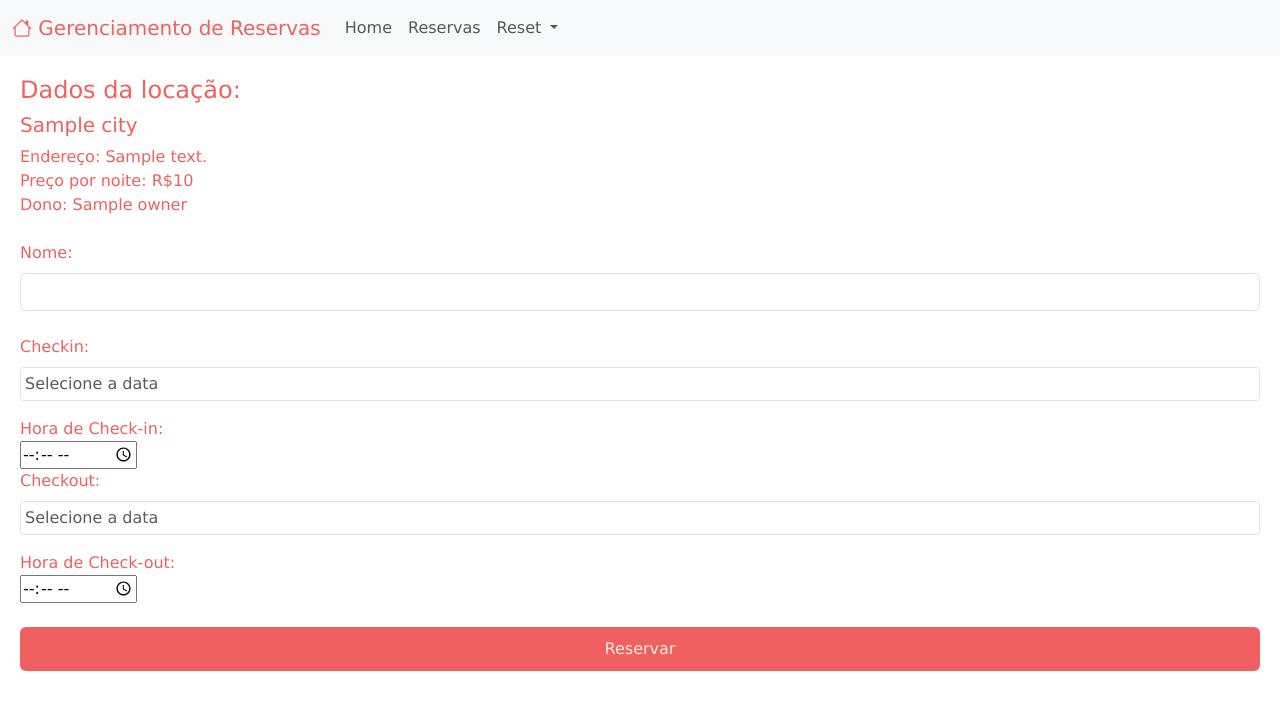
After one commit to FerNagata/Projeto-C216, a Flask app: page /book-accommodation/1 in a window 1280 px wide. The commit adds this page. Shown: the top 710 px of the page. Run offline with Flask 3, Linux system fonts and the light colour scheme; a database or web service that is not in the repository returns one stand-in record (values such as "Sample title"); data that the repository does not hold is empty.

Commit message:
refactor: update display and refactor comments

```diff
--- a/frontend/app.py
+++ b/frontend/app.py
@@ -1,15 +1,248 @@
 from flask import Flask, render_template, request, redirect, url_for, jsonify
 import requests
+from datetime import datetime
 
 app = Flask(__name__)
 
 API_BASE_URL = "http://backend:8000"
 
-# Rota para a página inicial
+def get_categories():
+    categories_response = requests.get(f'{API_BASE_URL}/api/v1/accommodations/categories/all')
+
+    try:
+        categories = categories_response.json()
+    except:
+        categories = []
+    return categories
+
+# Function to get accommodations by category
+def get_accommodations_by_category(category):
+    response = requests.get(f'{API_BASE_URL}/api/v1/accommodations/category/{category}')
+    if response.status_code == 200:
+        return response.json()
+    else:
+        return []
+
+# Route to home page
 @app.route('/')
 def home():
     page = 'home'
-    return render_template('index.html', page=page)
+
+    category = request.args.get('category', default=None)
+
+    try:
+        if category:
+            accommodations = get_accommodations_by_category(category)
+        else:
+            response = requests.get(f'{API_BASE_URL}/api/v1/accommodations')
+            accommodations = response.json()
+    except:
+        accommodations = []
+
+    categories = get_categories()
+
+    return render_template('home.html', page=page, accommodations=accommodations, categories=categories)
+
+# Route to display the insert data entry form
+@app.route('/add-new-place', methods=['GET'])
+def add_new_place_page():
+    page = 'add'
+    categories = get_categories()
+    return render_template('add-page.html', page=page, categories=categories)
+
+# Route to send the registration form data to the API
+@app.route('/insert', methods=['POST'])
+def add_new_place():
+    category = request.form['category']
+    city = request.form['city']
+    address = request.form['address']
+    price_per_night = request.form['price_per_night']
+    owner = request.form['owner']
+
+    payload = {
+        'category': category,
+        'city': city,
+        'address': address,
+        'price_per_night': price_per_night,
+        'owner': owner,
+    }
+
+    response = requests.post(f'{API_BASE_URL}/api/v1/accommodations', json=payload)
+
+    if response.status_code == 201:
+        return redirect(url_for('home'))
+    else:
+        return "Erro ao adicionar nova locação.", 500
+
+# Route to display the accommodation edit form
+@app.route('/update/<int:accommodation_id>', methods=['GET'])
+def update_accommodation_form(accommodation_id):
+    response = requests.get(f"{API_BASE_URL}/api/v1/accommodations/{accommodation_id}")
+
+    if response.status_code == 200:
+        return render_template('edit-page.html', accommodation=response.json())
+
+    return "Acomodação não encontrada", 404
+
+# Route to send the accommodation edit form data to the API
+@app.route('/update/<int:accommodation_id>', methods=['POST'])
+def update_accommodation(accommodation_id):
+    category = request.form['category']
+    city = request.form['city']
+    address = request.form['address']
+    price_per_night = request.form['price_per_night']
+    owner = request.form['owner']
+
+    payload = {
+        'category': category,
+        'city': city,
+        'address': address,
+        'price_per_night': price_per_night,
+        'owner': owner
+    }
+
+    response = requests.patch(f"{API_BASE_URL}/api/v1/accommodations/{accommodation_id}", json=payload)
+
+    if response.status_code == 200:
+        return redirect(url_for('home'))
+    else:
+        return "Erro ao atualizar a locação", 500
+
+# Route to delete accommodation
+@app.route('/delete/<int:accommodation_id>', methods=['POST'])
+def delete_accommodation(accommodation_id):
+    response = requests.delete(f"{API_BASE_URL}/api/v1/accommodations/{accommodation_id}")
+
+    if response.status_code == 200:
+        return redirect(url_for('home'))
+    else:
+        return "Erro ao excluir acomodação", 500
+
+#Route to reset the accommodation database
+@app.route('/accommodation/reset-database', methods=['GET'])
+def reset_database_accommodation():
+    response = requests.delete(f"{API_BASE_URL}/api/v1/accommodations")
+
+    if response.status_code == 200:
+        return redirect(url_for('home'))
+    else:
+        return "Erro ao resetar o database", 500
+
+# ----------------- Booking -----------------
+
+#Route to diplay bookings
+@app.route('/booking')
+def booking_page():
+    page = 'booking'
+    response = requests.get(f'{API_BASE_URL}/api/v1/bookings')
+
+    try:
+        bookings = response.json()
+    except:
+        bookings = []
+
+    return render_template('booking-page.html', page=page, bookings=bookings)
+
+# Route to display the reservation data entry form
+@app.route('/book-accommodation/<int:accommodation_id>', methods=['GET'])
+def book_accommodation(accommodation_id):
+    response = requests.get(f"{API_BASE_URL}/api/v1/accommodations/{accommodation_id}")
+
+    if response.status_code == 200:
+        return render_template('book-accommodation.html', accommodation=response.json())
+
+    return "Acomodação não encontrada", 404
+
+# Route to send the booking form data to the API
+@app.route('/booking/insert', methods=['POST'])
+def insert_booking():
+    accommodation_id = request.form['accommodation_id']
+    city = request.form['city']
+    name = request.form['name']
+    checkin = request.form['checkin']
+    checkout = request.form['checkout']
+    checkin_time = request.form['checkin_time']  # Recebe apenas a hora (HH:MM)
+    checkout_time = request.form['checkout_time']  # Recebe apenas a hora (HH:MM)
+
+    checkin = datetime.fromisoformat(f"{checkin}T{checkin_time}")
+    checkout = datetime.fromisoformat(f"{checkout}T{checkout_time}")
+
+    payload = {
+        'accommodation_id': accommodation_id,
+        'city': city,
+        'name': name,
+        'checkin': checkin.isoformat(),
+        'checkout': checkout.isoformat()
+    }
+
+    response = requests.post(f"{API_BASE_URL}/api/v1/bookings", json=payload)
+
+    if response.status_code == 201:
+        return redirect(url_for('booking_page'))  # Redireciona para a página principal
+    elif response.status_code == 400:
+        response = requests.get(f"{API_BASE_URL}/api/v1/accommodations/{accommodation_id}")
+        # Caso o código de resposta seja 400, retorna uma mensagem com o erro
+        error_message = response.json().get('error', 'A data escolhida não está disponível. Por favor inserir nova data.')
+        return render_template('book-accommodation.html', error_message=error_message, accommodation=response.json())
+    else:
+        return "Erro ao realizar reserva", 500
+
+# Route to display the booking edit form
+@app.route('/booking/update/<int:booking_id>', methods=['GET'])
+def update_booking_form(booking_id):
+    response = requests.get(f"{API_BASE_URL}/api/v1/bookings/{booking_id}")
+
+    if response.status_code == 200:
+        return render_template('edit-booking-page.html', booking=response.json())
+    return "Reserva não encontrada", 404
+
+# Route to send the booking edit form data to the API
+@app.route('/booking/update/<int:booking_id>', methods=['POST'])
+def update_booking(booking_id):
+    name = request.form['name']
+    checkin = request.form['checkin']
+    checkout = request.form['checkout']
+    checkin_time = request.form['checkin_time']  # Receives only the time (HH:MM)
+    checkout_time = request.form['checkout_time']  # Receives only the time (HH:MM)
+
+    # Merge date and time
+    checkin = datetime.fromisoformat(f"{checkin}T{checkin_time}")
+    checkout = datetime.fromisoformat(f"{checkout}T{checkout_time}")
+
+    payload = {
+        'name': name,
+        'checkin': checkin.isoformat(),
+        'checkout': checkout.isoformat()
+    }
+
+    response = requests.patch(f"{API_BASE_URL}/api/v1/bookings/{booking_id}", json=payload)
+
+    if response.status_code == 200:
+        return redirect(url_for('booking_page'))
+    else:
+        return "Erro ao atualizar a locação", 500
+
+
+# Route to delete booking
+@app.route('/booking/delete/<int:booking_id>', methods=['POST'])
+def delete_booking(booking_id):
+    response = requests.delete(f"{API_BASE_URL}/api/v1/bookings/{booking_id}")
+
+    if response.status_code == 200:
+        return redirect(url_for('booking_page'))
+    else:
+        return "Erro ao excluir reserva", 500
+
+#Route to reset the booking database
+@app.route('/booking/reset-database', methods=['GET'])
+def reset_database_booking():
+    response = requests.delete(f"{API_BASE_URL}/api/v1/bookings")
+
+    if response.status_code == 200:
+        return redirect(url_for('booking_page'))
+    else:
+        return "Erro ao resetar o banco de dados", 500
+
 
 if __name__ == '__main__':
     app.run(debug=True, port=3000, host='0.0.0.0')
--- a/frontend/static/styles.css
+++ b/frontend/static/styles.css
@@ -1,20 +1,16 @@
 body {
     font-family:'Lucida Sans', 'Lucida Sans Regular', 'Lucida Grande' !important;
     background-color: #F7EEE1;
-    /* color: #333 !important; */
     color: #F06060 !important;
     margin: 0;
     padding: 0;
 }
 
 .navbar-custom {
-    /* background-color: #2C4251; */
     color: #F06060 !important;
 }
 
 .container-card{
-    /* display: flex;          */
-    /* gap: 20px;              */
     padding-bottom: 20px;
     padding-top: 20px;
     padding-right: 5px !important;
@@ -27,7 +23,13 @@ body {
 }
 
 .title-page{
-    padding: 20px 0px 0px 20px; /*top - right - bottom - left*/
+    padding: 20px 20px 0px 20px; /*top - right - bottom - left*/
+}
+
+.filter-container{
+    display: flex;
+    padding: 0px 20px 0px 30px;
+    align-items: center !important;
 }
 
 .add-place-container{
@@ -38,44 +40,39 @@ body {
     background-color: #F06060 !important;
     border-color: none;
     color: #F7EEE1 !important;
-    /* margin-right: 5px; */
     padding: 4px !important;
 }
 
 .floating-button {
-    /* background-color: #F06060 !important; */
     position: fixed;
     bottom: 20px;
     right: 40px;
     width: 40px;
     height: 40px;
-    border-radius: 100%; /* Torna o botão circular */
+    border-radius: 100%;
     display: flex;
     justify-content: center;
     align-items: center;
-    box-shadow: 0 5px 8px rgba(0, 0, 0, 0.2); /* Adiciona uma sombra */
-    border: none; /* Remove a borda padrão */
-    text-decoration: none; /* Remove o sublinhado */
+    box-shadow: 0 5px 8px rgba(0, 0, 0, 0.2);
+    border: none;
+    text-decoration: none;
 }
 
 .floating-button i {
     color: #F06060 !important;
     padding: 0px;
     margin: 0px;
-    font-size: 32px; /* Tamanho do ícone */
+    font-size: 32px;
 }
 
 .table-show-booking{
     flex: 1;
     margin: 2% 5%;
     padding: 10px;
-    /* background-color: #F7EEE1; */
-    /* color: #F7EEE1; */
-    /* border-radius: 8px;     */
-    /* box-shadow: 0 4px 8px rgba(0, 0, 0, 0.2); */
-    /* text-align: center; */
 }
-/*
-.modal-header-display{
-    flex: 1;
-} */
+
+.icon-buttom{
+    background: none;
+    border: none;
+    color: #F06060;
+}
--- /dev/null
+++ b/frontend/templates/book-accommodation.html
@@ -0,0 +1,81 @@
+<!DOCTYPE html>
+<html lang="pt-BR">
+<head>
+    <meta charset="UTF-8">
+    <meta name="viewport" content="width=device-width, initial-scale=1.0">
+    <title>Home</title>
+    <link rel="stylesheet" href="{{ url_for('static', filename='styles.css') }}">
+    <link href="https://cdn.jsdelivr.net/npm/bootstrap@5.3.3/dist/css/bootstrap.min.css" rel="stylesheet" integrity="sha384-QWTKZyjpPEjISv5WaRU9OFeRpok6YctnYmDr5pNlyT2bRjXh0JMhjY6hW+ALEwIH" crossorigin="anonymous">
+    <link href="https://cdnjs.cloudflare.com/ajax/libs/bootstrap-datepicker/1.9.0/css/bootstrap-datepicker.min.css" rel="stylesheet">
+</head>
+<body>
+    {% include 'navbar.html' %}
+    <h4 class="title-page">Dados da locação:</h4>
+    <div class="add-place-container">
+        <h5>{{accommodation.city}}</h5>
+        <div>Endereço: {{accommodation.address}}</div>
+        <div>Preço por noite: R${{accommodation.price_per_night}}</div>
+        <div>Dono: {{accommodation.owner}}</div><br>
+
+        {% if error_message %}
+            <div class="alert alert-danger" role="alert">
+                {{ error_message }}
+            </div>
+        {% endif %}
+
+        <form action="/booking/insert" method="POST">
+            <input type="text" id="accommodation_id" name="accommodation_id" class="form-control" value="{{accommodation.id}}" style="display: none;">
+            <input type="text" id="city" name="city" class="form-control" value="{{accommodation.city}}" style="display: none;">
+            <label for="name" class="form-label">Nome:</label><br>
+            <input type="text" id="name" name="name" class="form-control" value="" required><br>
+            <div class="mb-3">
+                <label for="modalCheckinInput" class="form-label">Checkin:</label>
+                <input type="text" id="modalCheckinInput" name="checkin" class="form-control datepicker" placeholder="Selecione a data" required>
+            </div>
+            <label for="modalCheckinTimeInput">Hora de Check-in:</label><br>
+            <input type="time" id="modalCheckinTimeInput" name="checkin_time" required><br>
+            <div class="mb-3">
+                <label for="modalCheckoutInput" class="form-label">Checkout:</label>
+                <input type="text" id="modalCheckoutInput" name="checkout" class="form-control datepicker" placeholder="Selecione a data" required>
+            </div>
+
+            <label for="modalCheckoutTimeInput">Hora de Check-out:</label><br>
+            <input type="time" id="modalCheckoutTimeInput" name="checkout_time" required><br><br>
+
+            <div class="btn d-flex justify-content-center">
+                <input type="submit" value="Reservar" class="btn w-100">
+            </div>
+        </form>
+    </div>
+
+    <!-- jQuery (requisito do Datepicker) -->
+    <script src="https://code.jquery.com/jquery-3.6.4.min.js"></script>
+
+    <!-- Bootstrap JS -->
+    <script src="https://cdn.jsdelivr.net/npm/bootstrap@5.3.3/dist/js/bootstrap.bundle.min.js" integrity="sha384-YvpcrYf0tY3lHB60NNkmXc5s9fDVZLESaAA55NDzOxhy9GkcIdslK1eN7N6jIeHz" crossorigin="anonymous"></script>
+
+    <!-- Bootstrap Datepicker JS -->
+    <script src="https://cdnjs.cloudflare.com/ajax/libs/bootstrap-datepicker/1.9.0/js/bootstrap-datepicker.min.js"></script>
+
+    <script>
+        $(document).ready(function () {
+
+            $('.datepicker').datepicker({
+                format: 'yyyy-mm-dd',
+                autoclose: true,
+                todayHighlight: true
+            });
+
+            $('#modalCheckinInput').datepicker()
+                .on('changeDate', function (e) {
+                    $('#modalCheckoutInput').datepicker('setStartDate', e.date);
+                });
+
+            $('#modalCheckoutInput').datepicker()
+                .on('changeDate', function (e) {
+                    $('#modalCheckinInput').datepicker('setEndDate', e.date);
+                });
+        });
+    </script>
+</body>
+</html>
--- a/frontend/templates/navbar.html
+++ b/frontend/templates/navbar.html
@@ -23,10 +23,10 @@
             </a>
             <ul class="dropdown-menu">
                 <li>
-                    <a class="dropdown-item" href="/reset-database-accommodation">Reset Dados das Acomodações</a>
+                    <a class="dropdown-item" href="/accommodation/reset-database">Reset Dados das Acomodações</a>
                 </li>
                 <li>
-                    <a class="dropdown-item" href="/reset-database-booking">Reset Dados das Reservas</a>
+                    <a class="dropdown-item" href="/booking/reset-database">Reset Dados das Reservas</a>
                   </li>
             </ul>
           </li>
```
Also changed, not shown: frontend/templates/booking-page.html (+79 -26 lines), frontend/templates/home.html (+41 -45 lines).
